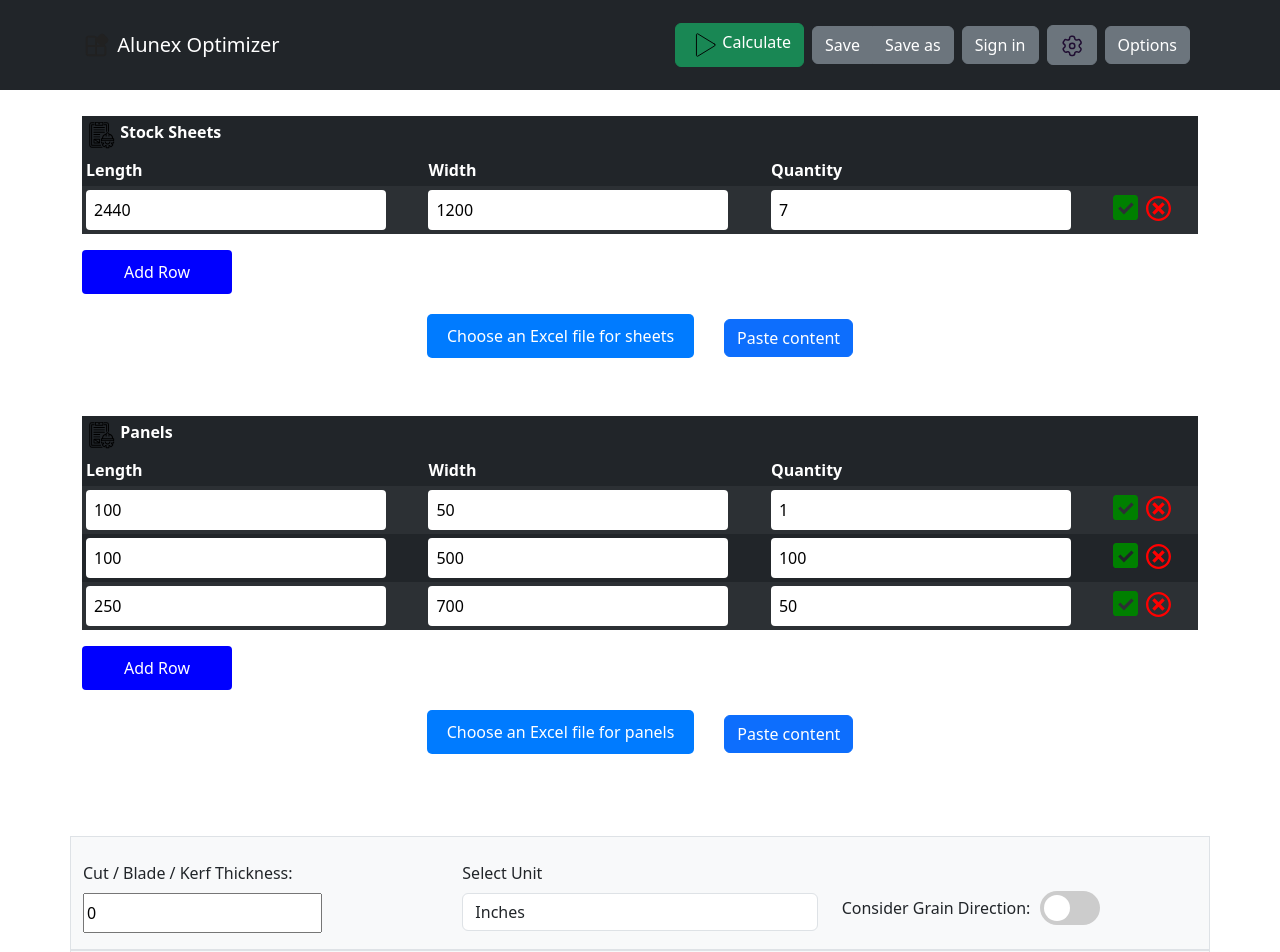
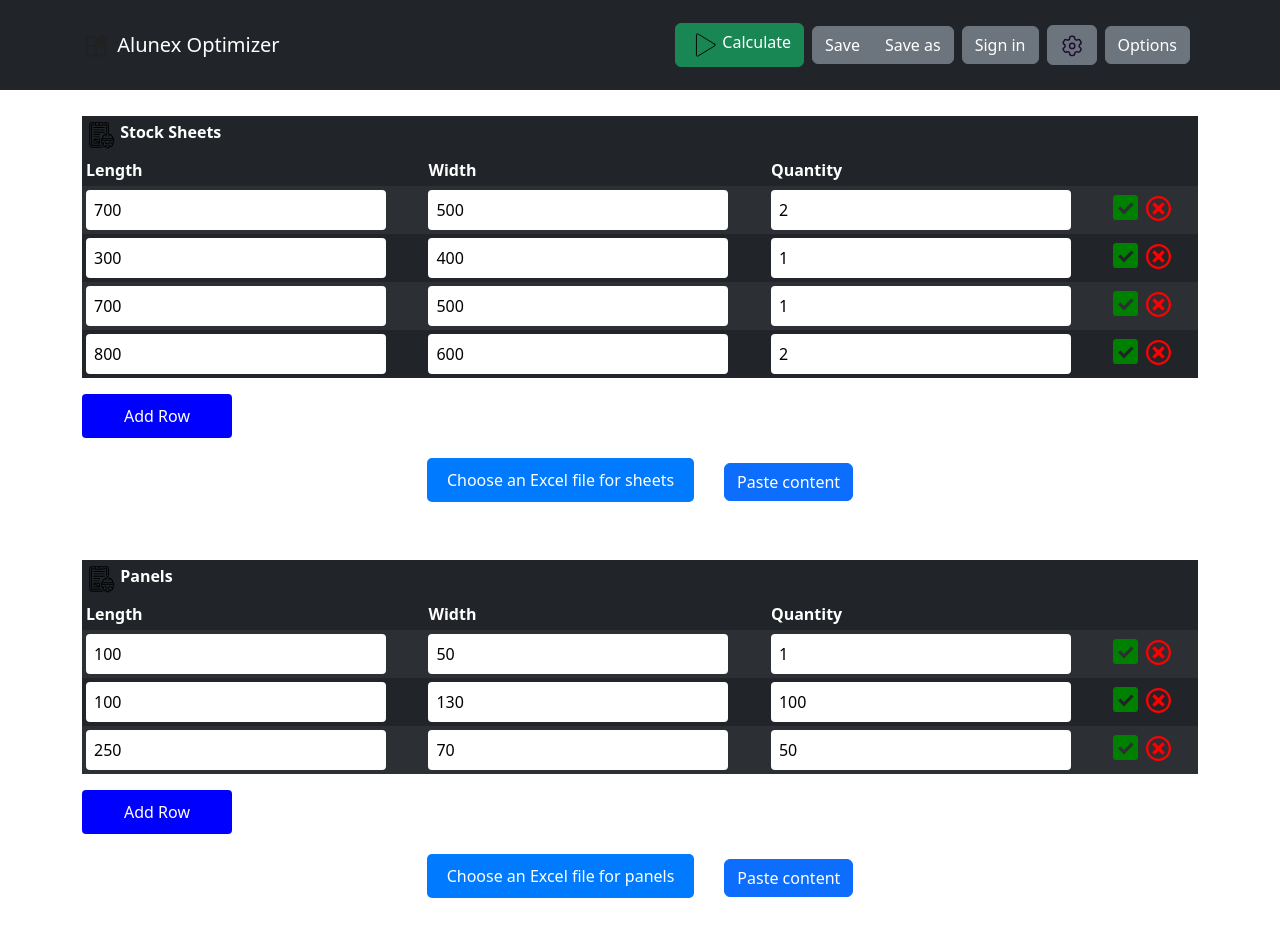
Before and after one commit to fakoredeDamilola/CLO_demo, a React (Vite) app: page / in a window 1280 px wide. Shown: the top 952 px of the page. Built offline with nearby package versions, Linux system fonts and the light colour scheme.

Commit message:
made changes

```diff
--- a/src/components/Panelsheet.jsx
+++ b/src/components/Panelsheet.jsx
@@ -2,6 +2,7 @@
 import InputRows from "./InputRows";
 import { v4 as uuidv4 } from "uuid";
 import PasteContentModal from "./modal/PasteContentModal";
+import CustomUploadFile from "./custom/CustomUploadFile";
 
 const Panelsheet = (props) => {
   const {
@@ -17,6 +18,8 @@
     handlePaste,
     fileInputRef,
     parseTableData,
+    uploadFileSpinner,
+    setUploadFileSpinner,
   } = props;
 
   const addRow = () => {
@@ -112,27 +115,15 @@
           alignItems: "center",
         }}
       >
-        <div className="custom-upload-container">
-          <input
-            type="file"
-            id="stockFileInput"
-            ref={fileInputRef}
-            name="panels"
-            style={{ display: "none" }}
-            accept=".xlsx, .xls"
-            onChange={handleFileChange}
-          />
-          <label htmlFor="stockFileInput" className="custom-upload-button">
-            {selectedFile
-              ? `Selected File: ${selectedFile.name}`
-              : `Choose an Excel file for panels`}
-          </label>
-          {selectedFile && (
-            <button onClick={handleUpload} className="custom-upload-button">
-              Upload
-            </button>
-          )}
-        </div>
+        <CustomUploadFile
+          handleFileChange={handleFileChange}
+          handleUpload={handleUpload}
+          fileInputRef={fileInputRef}
+          selectedFile={selectedFile}
+          uploadFileSpinner={uploadFileSpinner}
+          setUploadFileSpinner={setUploadFileSpinner}
+          type="panels"
+        />
         <PasteContentModal parseTableData={parseTableData} />
       </div>
     </div>
--- a/src/components/Stocksheet.jsx
+++ b/src/components/Stocksheet.jsx
@@ -1,7 +1,8 @@
-import React, { useState } from "react";
+import React, { useEffect, useState } from "react";
 import InputRows from "./InputRows";
 import { v4 as uuidv4 } from "uuid";
 import PasteContentModal from "./modal/PasteContentModal";
+import CustomUploadFile from "./custom/CustomUploadFile";
 
 const Stocksheet = (props) => {
   const {
@@ -17,7 +18,12 @@
     handlePaste,
     fileInputRef,
     parseTableData,
+    uploadFileSpinner,
+    setUploadFileSpinner,
   } = props;
+  useEffect(() => {
+    console.log("stock sheet component");
+  }, [stockSheetRows]);
   console.log({ stockSheetRows });
 
   const [isInputFocused, setIsInputFocused] = useState(false);
@@ -111,27 +117,15 @@
           alignItems: "center",
         }}
       >
-        <div className="custom-upload-container">
-          <input
-            type="file"
-            id="sheetFileInput"
-            ref={fileInputRef}
-            name="sheets"
-            style={{ display: "none" }}
-            accept=".xlsx, .xls"
-            onChange={handleFileChange}
-          />
-          <label htmlFor="sheetFileInput" className="custom-upload-button">
-            {selectedFile
-              ? `Selected File: ${selectedFile.name}`
-              : `Choose an Excel file for sheets`}
-          </label>
-          {selectedFile && (
-            <button onClick={handleUpload} className="custom-upload-button">
-              Upload
-            </button>
-          )}
-        </div>
+        <CustomUploadFile
+          handleFileChange={handleFileChange}
+          handleUpload={handleUpload}
+          fileInputRef={fileInputRef}
+          selectedFile={selectedFile}
+          uploadFileSpinner={uploadFileSpinner}
+          setUploadFileSpinner={setUploadFileSpinner}
+          type="sheets"
+        />
         <PasteContentModal parseTableData={parseTableData} />
       </div>
     </div>
--- /dev/null
+++ b/src/components/custom/CustomUploadFile.jsx
@@ -0,0 +1,50 @@
+import React from "react";
+import { Spinner } from "react-bootstrap";
+
+const CustomUploadFile = ({
+  fileInputRef,
+  handleFileChange,
+  selectedFile,
+  handleUpload,
+  type,
+  uploadFileSpinner,
+}) => {
+  return (
+    <div className="custom-upload-container">
+      <input
+        type="file"
+        id="stockFileInput"
+        ref={fileInputRef}
+        name="panels"
+        style={{ display: "none" }}
+        accept=".xlsx, .xls"
+        onChange={handleFileChange}
+      />
+      <label htmlFor="stockFileInput" className="custom-upload-button">
+        {selectedFile
+          ? `Selected File: ${selectedFile.name}`
+          : `Choose an Excel file for ${type}`}
+      </label>
+      {selectedFile && (
+        <button onClick={handleUpload} className="custom-upload-button">
+          {uploadFileSpinner ? (
+            <>
+              <Spinner
+                as="span"
+                animation="border"
+                size="sm"
+                role="status"
+                aria-hidden="true"
+              />
+              Loading...
+            </>
+          ) : (
+            "Load Data"
+          )}
+        </button>
+      )}
+    </div>
+  );
+};
+
+export default CustomUploadFile;
--- a/src/components/modal/PDFSettingModal.jsx
+++ b/src/components/modal/PDFSettingModal.jsx
@@ -1,5 +1,6 @@
 import React from "react";
 import { FormControl, InputGroup, Modal, Button } from "react-bootstrap";
+import Footer from "../Footer";
 
 const PDFSettingModal = ({
   showPdfModal,
@@ -43,6 +44,7 @@
           />
         </InputGroup>
       </Modal.Body>
+      <Footer />
       <Modal.Footer>
         <Button variant="outline-secondary" onClick={onClose}>
           Cancel
--- a/src/page/Home.jsx
+++ b/src/page/Home.jsx
@@ -19,7 +19,11 @@
 import MetalWeightCalculator from "../components/MetalWeightCalculator";
 import GeneratePDF from "../components/GeneratePDF";
 import PDFSettingModal from "../components/modal/PDFSettingModal";
-import { autoGenerateName, handleCheckFields } from "../utils/func";
+import {
+  autoGenerateName,
+  getUniqueId,
+  handleCheckFields,
+} from "../utils/func";
 
 const Home = () => {
   const unitOptions = [
@@ -31,6 +35,7 @@
 
   const [loading, setLoading] = useState(false);
   const [usedStockSheets, setUsedStockSheets] = useState("");
+  const [uploadFileSpinner, setUploadFileSpinner] = useState(false);
   const [panelRows, setPanelRows] = useState([
     {
       id: 1,
@@ -48,7 +53,7 @@
       length: "100",
       quantity: "100",
       label: "",
-      width: "500",
+      width: "130",
       material: "",
       result: "50",
       grainDirection: "horizontal",
@@ -59,7 +64,7 @@
       length: "250",
       quantity: "50",
       label: "",
-      width: "700",
+      width: "70",
       material: "",
       result: "50",
       grainDirection: "horizontal",
@@ -69,9 +74,42 @@
   const [stockSheetRows, setStockSheetRows] = useState([
     {
       id: 1,
-      length: "2440",
-      quantity: "7",
-      width: "1200",
+      length: "700",
+      quantity: "2",
+      width: "500",
+      label: "",
+      material: "",
+      result: "",
+      selected: true,
+      grainDirection: "horizontal",
+    },
+    {
+      id: 2,
+      length: "300",
+      quantity: "1",
+      width: "400",
+      label: "",
+      material: "",
+      result: "",
+      selected: true,
+      grainDirection: "horizontal",
+    },
+    {
+      id: 3,
+      length: "700",
+      quantity: "1",
+      width: "500",
+      label: "",
+      material: "",
+      result: "",
+      selected: true,
+      grainDirection: "horizontal",
+    },
+    {
+      id: 4,
+      length: "800",
+      quantity: "2",
+      width: "600",
       label: "",
       material: "",
       result: "",
@@ -102,6 +140,7 @@
   const [pdfHeaderText, setPdfHeaderText] = useState("");
   const [showPdfModal, setShowPdfModal] = useState(false);
   const [generatePDFData, setGeneratePDFData] = useState(false);
+  const [parsedDataFromFile, setParsedDataFromFile] = useState([]);
   const dispatch = useDispatch();
   const fileInputRef = useRef(null);
 
@@ -111,6 +150,14 @@
   useEffect(() => {
     setChangeIntialUnit(false);
   }, []);
+
+  useEffect(() => {
+    if (stockSheetRows.length > 0 || panelRows.length > 0) {
+      parsedDataFromFile.forEach((item) => {
+        dispatch(addMaterial(item.material));
+      });
+    }
+  }, [stockSheetRows, panelRows]);
 
   const parseTableData = (tableData, type) => {
     const rows = tableData.trim().split("\n");
@@ -126,9 +173,9 @@
     const dataForTable = handleCheckFields(data);
 
     if (type === "sheets") {
-      setStockSheetRows(dataForTable);
+      setStockSheetRows({ ...stockSheetRows, ...dataForTable });
     } else {
-      setPanelRows(dataForTable);
+      setPanelRows({ ...panelRows, ...dataForTable });
     }
   };
 
@@ -142,6 +189,8 @@
   };
 
   const handleUpload = (id) => {
+    try {
+      setUploadFileSpinner(true);
       const selectedFile =
         id === "panels" ? selectedPanelFile : selectedSheetFile;
       const dataRows = id === "panels" ? panelRows : stockSheetRows;
@@ -165,13 +214,20 @@
 
             for (let i = 1; i < sheetData.length; i++) {
               const row = sheetData[i];
+
+              const isRowEmpty = row.every((cell) => !cell);
+
+              if (isRowEmpty) {
+                break;
+              }
+
               const rowData = {};
               for (let j = 0; j < headers.length; j++) {
                 rowData[headers[j]] = row[j];
               }
+
               parsedData.push(rowData);
             }
-
             const errors = checkForErrorInExcelFile(parsedData);
             console.log({ errors });
             if (errors.length > 0) {
@@ -179,30 +235,27 @@
               setShowErrorModal(true);
               return;
             } else {
-            addDataToMaterialDropdown(parsedData);
               const dataNeeded = parsedData.map((data) => ({
-              length: data.length ?? "",
-              quantity: data.quantity ?? "",
+                id: getUniqueId(),
+                length: data.length ? `${data.length}` : "",
+                quantity: data.quantity ? `${data.quantity}` : "",
                 label: data.label ?? "",
-              width: data.width ?? "",
-              id: parseInt(Math.random() * data.length),
+                width: data.width ? `${data.width}` : "",
                 material: data.material ?? "",
-              grainDirection: data.grainDirection ?? "",
+                grainDirection: data.grainDirection ?? "horizontal",
                 selected: true,
-              result: data.result ?? "",
+                result: data.result ? `${data.result}` : "",
               }));
-
-            const newRows = dataRows
-              .concat(dataNeeded)
-              .filter((data) => data.length !== "");
-            console.log({ newRows });
+              const newRows = [...dataRows, ...dataNeeded];
+              setParsedDataFromFile(dataNeeded);
               if (id === "sheets") {
                 setStockSheetRows(newRows);
               } else {
                 setPanelRows(newRows);
               }
 
-            // Reset file state and input element
+              setUploadFileSpinner(false);
+              setParsedDataFromFile([]);
               setSelectedPanelFile(null);
               setSelectedSheetFile(null);
               if (fileInputRef.current) {
@@ -215,12 +268,9 @@
           console.error("Uploaded file is not an Excel file");
         }
       }
-  };
-
-  const addDataToMaterialDropdown = (data) => {
-    data.forEach((item) => {
-      dispatch(addMaterial(item.material));
-    });
+    } catch (e) {
+      console.log({ e });
+    }
   };
 
   const handleUnitInput = (event) => {
@@ -331,6 +381,8 @@
                   onPaste={handlePaste}
                   fileInputRef={fileInputRef}
                   parseTableData={(data) => parseTableData(data, "sheets")}
+                  uploadFileSpinner={uploadFileSpinner}
+                  setUploadFileSpinner={setUploadFileSpinner}
                   considerGrainDirection={considerGrainDirection}
                 />
 
@@ -346,6 +398,8 @@
                     addMaterialToSheets={addMaterialToSheets}
                     onPaste={handlePaste}
                     fileInputRef={fileInputRef}
+                    uploadFileSpinner={uploadFileSpinner}
+                    setUploadFileSpinner={setUploadFileSpinner}
                     parseTableData={(data) => parseTableData(data, "panels")}
                     considerGrainDirection={considerGrainDirection}
                   />
@@ -546,6 +600,7 @@
                     generatePDFData={generatePDFData}
                     pdfFileName={pdfFileName}
                     pdfHeaderText={pdfHeaderText}
+                    setGeneratePDFData={setGeneratePDFData}
                   />
                 </>
               )}
--- a/src/store/Material.slice.js
+++ b/src/store/Material.slice.js
@@ -22,7 +22,8 @@
     },
     addMaterial(state, action) {
       if (
-        state.materials.find((material) => material.name === action.payload)
+        state.materials.find((material) => material.name === action.payload) ||
+        !action.payload
       ) {
         return;
       } else {
```
Also changed, not shown: src/components/Footer.jsx (added, +20 -0 lines), src/components/GeneratePDF.jsx (+110 -19 lines), src/components/InputRows.jsx (+0 -7 lines), src/utils/func.js (+32 -0 lines), src/utils/functions.js (+7 -11 lines), 1 other file (tests, documents, lock files or other folders). Lines whose indentation alone changed are shown as unchanged.
